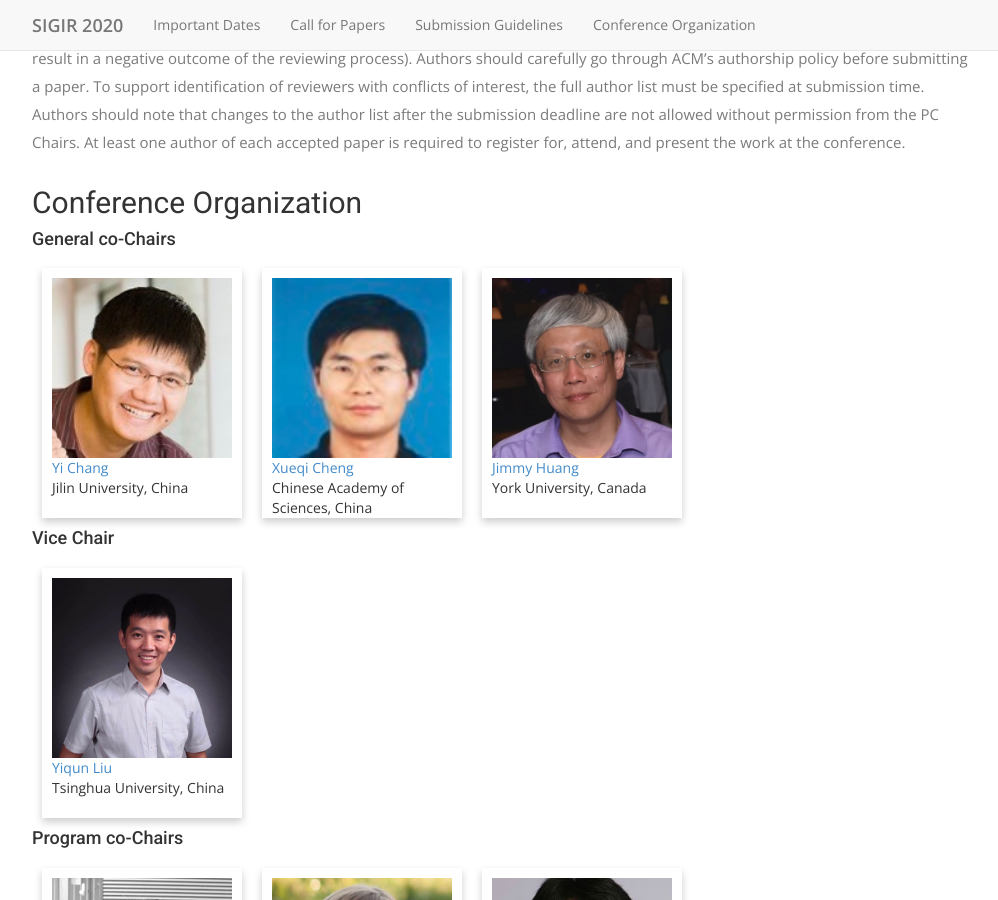
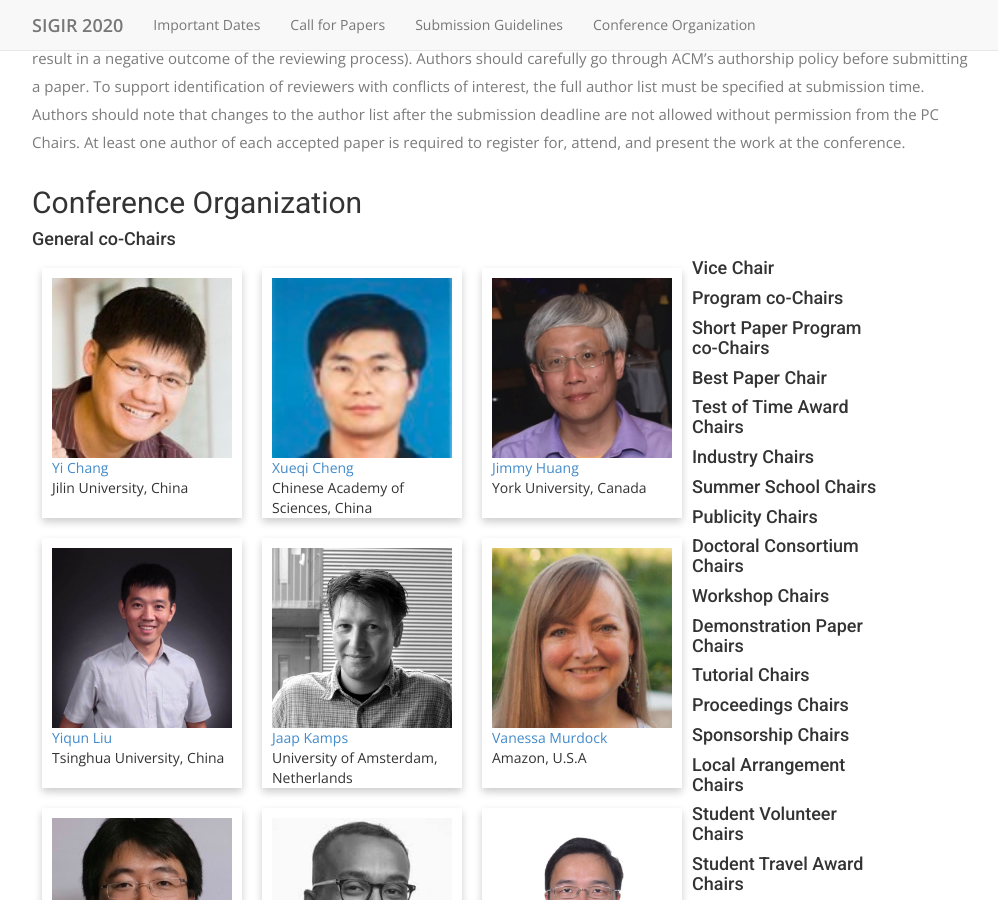
Before and after one commit to LongPhilXia/testLandingPage, a Jekyll site: the page built from index.html, in a window 1280 px wide and 900 px high, scrolled down 3394 px. Shown: the whole window, without its empty margins (38-1036 px from the left). Built offline with Jekyll 4.4.1, drawn with Linux system fonts in a browser that asks for light colours; nearby versions of some CDN libraries; some web fonts are replaced.

Commit message:
Update index.html

```diff
--- a/index.html
+++ b/index.html
@@ -222,7 +222,7 @@
       </div>
       <!-- Committees -->
             <div class="col-sm-12 col-md-9">
-              <div id="organizers">
+              <div id="organizers"> </div>
     <h2>Conference Organization</h2>
 
 
@@ -641,7 +641,6 @@
 
         <div style="height: 30px; clear: both;"></div>
 
-    </div>
 </div>
 
     </div>
```
